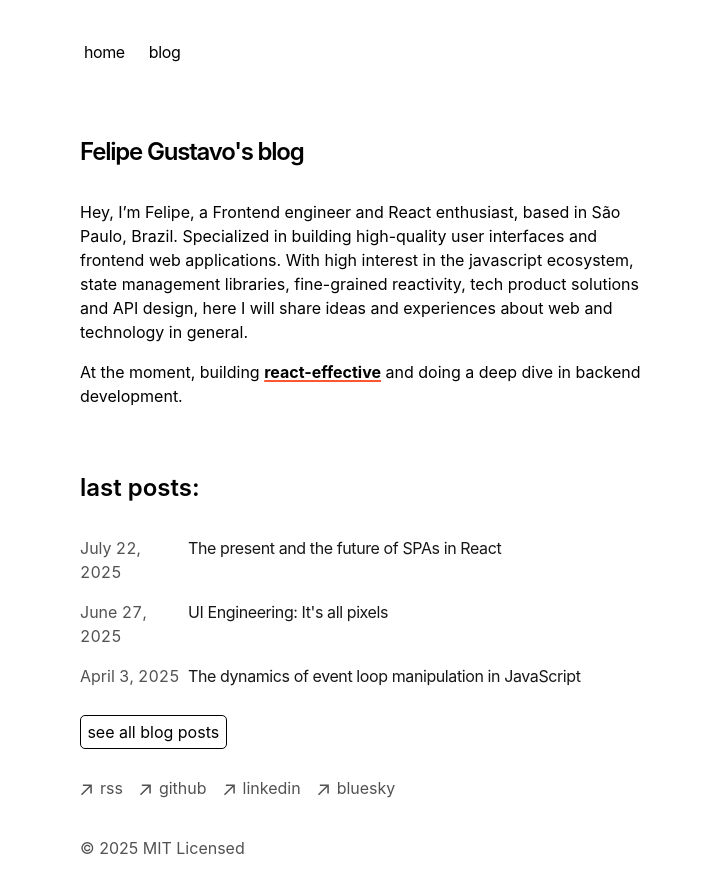
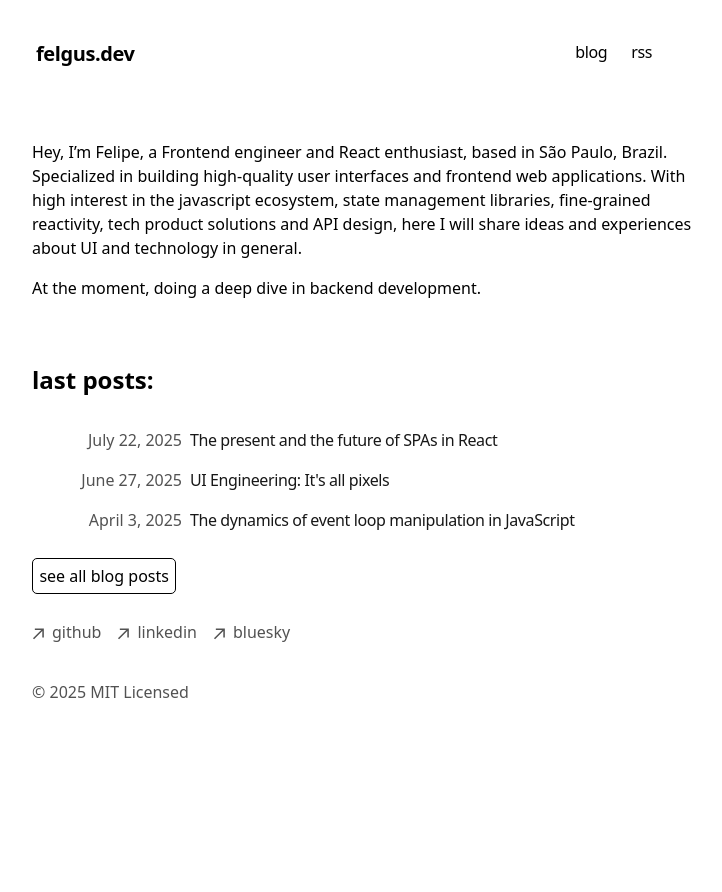
Before and after one commit to felgus-dev/felgus-blog, a Next.js app: page / in a window 1280 px wide. Shown: the top 892 px of the page, without its empty margins (272-994 px from the left). After the commit the page ends 800 px from the top, so only its background shows below. Built offline with nearby package versions, Linux system fonts and the light colour scheme.

Commit message:
small visual change

```diff
--- a/app/components/footer.tsx
+++ b/app/components/footer.tsx
@@ -12,24 +12,13 @@ function ArrowIcon() {
         fill="currentColor"
       />
     </svg>
-  )
+  );
 }
 
 export default function Footer() {
   return (
     <footer className="mb-16">
       <ul className="font-sm mt-8 flex flex-col space-x-0 space-y-2 text-neutral-600 md:flex-row md:space-x-4 md:space-y-0 dark:text-neutral-300">
-        <li>
-          <a
-            className="flex items-center transition-all hover:text-neutral-800 dark:hover:text-neutral-100"
-            rel="noopener noreferrer"
-            target="_blank"
-            href="/rss"
-          >
-            <ArrowIcon />
-            <p className="ml-2 h-7">rss</p>
-          </a>
-        </li>
         <li>
           <a
             className="flex items-center transition-all hover:text-neutral-800 dark:hover:text-neutral-100"
@@ -68,5 +57,5 @@ export default function Footer() {
         © {new Date().getFullYear()} MIT Licensed
       </p>
     </footer>
-  )
+  );
 }
--- a/app/components/nav.tsx
+++ b/app/components/nav.tsx
@@ -1,37 +1,63 @@
-import Link from 'next/link'
+"use client";
+
+import Link from "next/link";
+import { useState } from "react";
 
 const navItems = {
-  '/': {
-    name: 'home',
+  blog: {
+    name: "blog",
+    path: "/blog",
   },
-  '/blog': {
-    name: 'blog',
+  rss: {
+    name: "rss",
+    path: "/rss",
   },
-}
+  home: {
+    name: "felgus.dev",
+    path: "/",
+  },
+};
+
+const fullName = "felipe gustavo";
 
 export function Navbar() {
+  const [name, setName] = useState(() => navItems.home.name);
+
   return (
     <aside className="-ml-[8px] mb-16 tracking-tight">
       <div className="lg:sticky lg:top-20">
         <nav
-          className="flex flex-row items-start relative px-0 pb-0 fade md:overflow-auto scroll-pr-6 md:relative"
+          className="flex flex-row justify-between relative px-0 pb-0 fade md:overflow-auto scroll-pr-6 md:relative"
           id="nav"
         >
+          <Link
+            onMouseEnter={() => setName(fullName)}
+            onMouseLeave={() => setName(navItems.home.name)}
+            key={navItems.home.name}
+            href={navItems.home.path}
+          >
+            <h1 className="transition-all transition-discrete flex align-middle relative py-1 px-2 m-1 text-xl font-bold">
+              {name}
+            </h1>
+          </Link>
           <div className="flex flex-row space-x-0 pr-10">
-            {Object.entries(navItems).map(([path, { name }]) => {
-              return (
-                <Link
-                  key={path}
-                  href={path}
-                  className="transition-all hover:text-neutral-800 dark:hover:text-neutral-200 flex align-middle relative py-1 px-2 m-1"
-                >
-                  {name}
-                </Link>
-              )
-            })}
+            <Link
+              key={navItems.blog.name}
+              href={navItems.blog.path}
+              className="transition-all hover:text-neutral-800 dark:hover:text-neutral-200 flex align-middle relative py-1 px-2 m-1"
+            >
+              {navItems.blog.name}
+            </Link>
+            <Link
+              key={navItems.rss.name}
+              href={navItems.rss.path}
+              className="transition-all hover:text-neutral-800 dark:hover:text-neutral-200 flex align-middle relative py-1 px-2 m-1"
+            >
+              {navItems.rss.name}
+            </Link>
           </div>
         </nav>
       </div>
     </aside>
-  )
+  );
 }
--- a/app/components/posts.tsx
+++ b/app/components/posts.tsx
@@ -1,18 +1,17 @@
-import Link from 'next/link'
-import { formatDate, Post } from 'app/blog/utils'
+import Link from "next/link";
+import { formatDate, Post } from "app/blog/utils";
 
-export function BlogPosts({posts}: {posts: Post[]}) {
+export function BlogPosts({ posts }: { posts: Post[] }) {
   return (
     <div>
-      {posts
-        .map((post) => (
+      {posts.map((post) => (
         <Link
           key={post.slug}
           className="flex flex-col space-y-1 mb-4"
           href={`/blog/${post.slug}`}
         >
           <div className="w-full flex flex-col md:flex-row space-x-0 md:space-x-2">
-              <p className="text-neutral-600 dark:text-neutral-400 w-[100px] tabular-nums">
+            <p className="text-neutral-600 dark:text-neutral-400 w-[150px] tabular-nums text-right">
               {formatDate(post.metadata.publishedAt, false)}
             </p>
             <p className="text-neutral-900 dark:text-neutral-100 tracking-tight">
@@ -22,5 +21,5 @@ export function BlogPosts({posts}: {posts: Post[]}) {
         </Link>
       ))}
     </div>
-  )
+  );
 }
--- a/app/layout.tsx
+++ b/app/layout.tsx
@@ -5,7 +5,7 @@ import { GeistMono } from "geist/font/mono";
 import { Navbar } from "./components/nav";
 import Footer from "./components/footer";
 import { baseUrl } from "./sitemap";
-import PlausibleProvider from 'next-plausible'
+import PlausibleProvider from "next-plausible";
 
 export const metadata: Metadata = {
   metadataBase: new URL(baseUrl),
@@ -38,7 +38,7 @@ export const metadata: Metadata = {
   alternates: {
     canonical: baseUrl,
     types: {
-      'application/rss+xml': `${baseUrl}/rss`,
+      "application/rss+xml": `${baseUrl}/rss`,
     },
   },
 };
@@ -53,7 +53,7 @@ export default function RootLayout({
   return (
     <html lang="en" className={cx(GeistSans.variable, GeistMono.variable)}>
       <PlausibleProvider domain="felgus.dev">
-        <body className="antialiased max-w-xl mx-4 mt-8 lg:mx-auto">
+        <body className="antialiased max-w-2xl mx-4 mt-8 lg:mx-auto">
           <main className="flex-auto min-w-0 mt-6 flex flex-col px-2 md:px-0">
             <Navbar />
             {children}
--- a/app/page.tsx
+++ b/app/page.tsx
@@ -1,31 +1,35 @@
 import { BlogPosts } from "app/components/posts";
-import { getBlogPosts } from 'app/blog/utils';
-import Link from 'next/link';
-import { MyLink } from "./components/myLink";
+import { getBlogPosts } from "app/blog/utils";
+import Link from "next/link";
+//import { MyLink } from "./components/myLink";
 
 export default function Page() {
   const allPosts = getBlogPosts();
 
   return (
     <section>
-      <h1 className="mb-8 text-2xl font-semibold tracking-tighter">
-        Felipe Gustavo's blog
-      </h1>
       <p className="mb-4">
         {`Hey, I’m Felipe, a Frontend engineer and React enthusiast, based in São Paulo, Brazil.
       Specialized in building high-quality user interfaces and frontend web
       applications. With high interest in the javascript ecosystem, state management libraries,
       fine-grained reactivity, tech product solutions and API design, here
-      I will share ideas and experiences about web and technology in general.`}
+      I will share ideas and experiences about UI and technology in general.`}
       </p>
       <p className="mb-4">
-        At the moment, building <MyLink href="https://github.com/felgus-dev/react-effective">react-effective</MyLink> and doing a deep dive in backend development.
+        At the moment, doing a deep dive in backend development.
       </p>
       <h2 className="text-2xl font-semibold mt-16">last posts:</h2>
       <div className="my-8">
         <BlogPosts posts={[allPosts[0], allPosts[1], allPosts[2]]} />
       </div>
-      <Link href="/blog" style={{ border: 'solid 1px', borderRadius: '5px', padding: '.4rem' }}>see all blog posts</Link>
+      <Link
+        href="/blog"
+        style={{ border: "solid 1px", borderRadius: "5px", padding: ".4rem" }}
+      >
+        see all blog posts
+      </Link>
     </section>
   );
 }
+
+//<MyLink href="https://github.com/felgus-dev/react-effective">react-effective</MyLink>
--- a/package.json
+++ b/package.json
@@ -7,7 +7,7 @@
   },
   "dependencies": {
     "@next/third-parties": "^15.0.2",
-    "@tailwindcss/postcss": "4.0.0-alpha.13",
+    "@tailwindcss/postcss": "^4.1.12",
     "@types/node": "20.11.17",
     "@types/react": "18.2.55",
     "@types/react-dom": "18.2.19",
@@ -21,7 +21,7 @@
     "react": "18.2.0",
     "react-dom": "18.2.0",
     "sugar-high": "^0.6.0",
-    "tailwindcss": "4.0.0-alpha.13",
+    "tailwindcss": "^4.1.12",
     "typescript": "5.3.3"
   }
 }
```
Also changed, not shown: 1 other file (tests, documents, lock files or other folders). Lines whose indentation alone changed are shown as unchanged.
